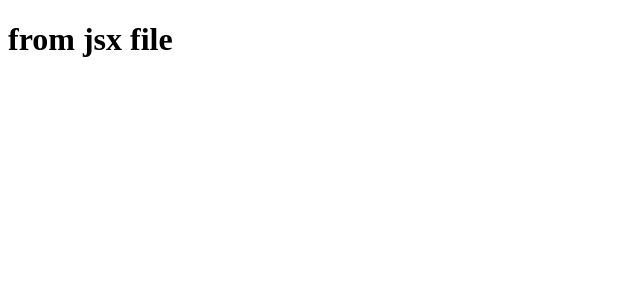
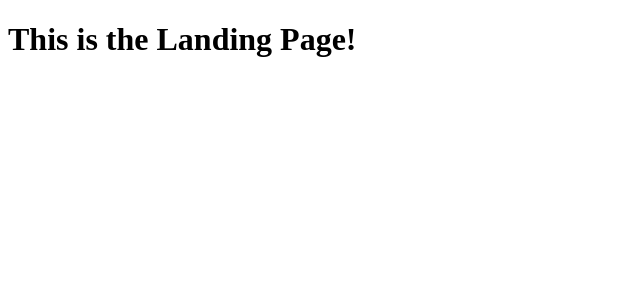
Before and after one commit to sandhyasrini/e-commerce, a React app: page / in a window 1280 px wide. Shown: the top 300 px of the page, without its empty margins (0-640 px from the left). Built offline with nearby package versions, Linux system fonts and the light colour scheme.

Commit message:
created apcreated routes

```diff
--- a/package.json
+++ b/package.json
@@ -17,6 +17,7 @@
     "babel-loader": "^8.2.2",
     "babel-preset-latest": "^6.24.1",
     "babel-preset-react": "^6.24.1",
+    "babel-preset-react-app": "^10.0.0",
     "babel-preset-stage-0": "^6.24.1",
     "css-loader": "^6.4.0",
     "enzyme": "^3.11.0",
@@ -34,6 +35,7 @@
     "react": "^17.0.2",
     "react-dom": "^17.0.2",
     "react-redux": "^7.2.5",
+    "react-router-dom": "^5.3.0",
     "redux": "^4.1.1"
   }
 }
--- a/src/components/App.jsx
+++ b/src/components/App.jsx
@@ -1,9 +1,10 @@
 import React from "react";
 import  ReactDOM, {render} from "react-dom";
+import Routes from '../routes/Router.jsx'
 
 const App = () => {
     return(
-      <h1> from jsx file</h1>
+      <Routes/>
     )
   }
 
--- /dev/null
+++ b/src/components/Landing/Landing.jsx
@@ -0,0 +1,11 @@
+import React from "react";
+import  ReactDOM, {render} from "react-dom";
+
+
+export default function Landing() {
+    return(
+        <div>
+            <h1>This is the Landing Page!</h1>
+        </div>
+    );
+}
--- /dev/null
+++ b/src/routes/Router.jsx
@@ -0,0 +1,17 @@
+import React from "react";
+import  ReactDOM, {render} from "react-dom";
+import Landing from '../components/Landing/Landing.jsx'
+import { BrowserRouter, Route, Switch } from 'react-router-dom';
+
+
+export default function Routes() {
+return(
+    <BrowserRouter>
+    <Switch>
+    <Route path='/'>
+        <Landing/>
+    </Route>
+    </Switch>
+    </BrowserRouter>
+)
+}
```
Also changed, not shown: 1 other file (tests, documents, lock files or other folders).
